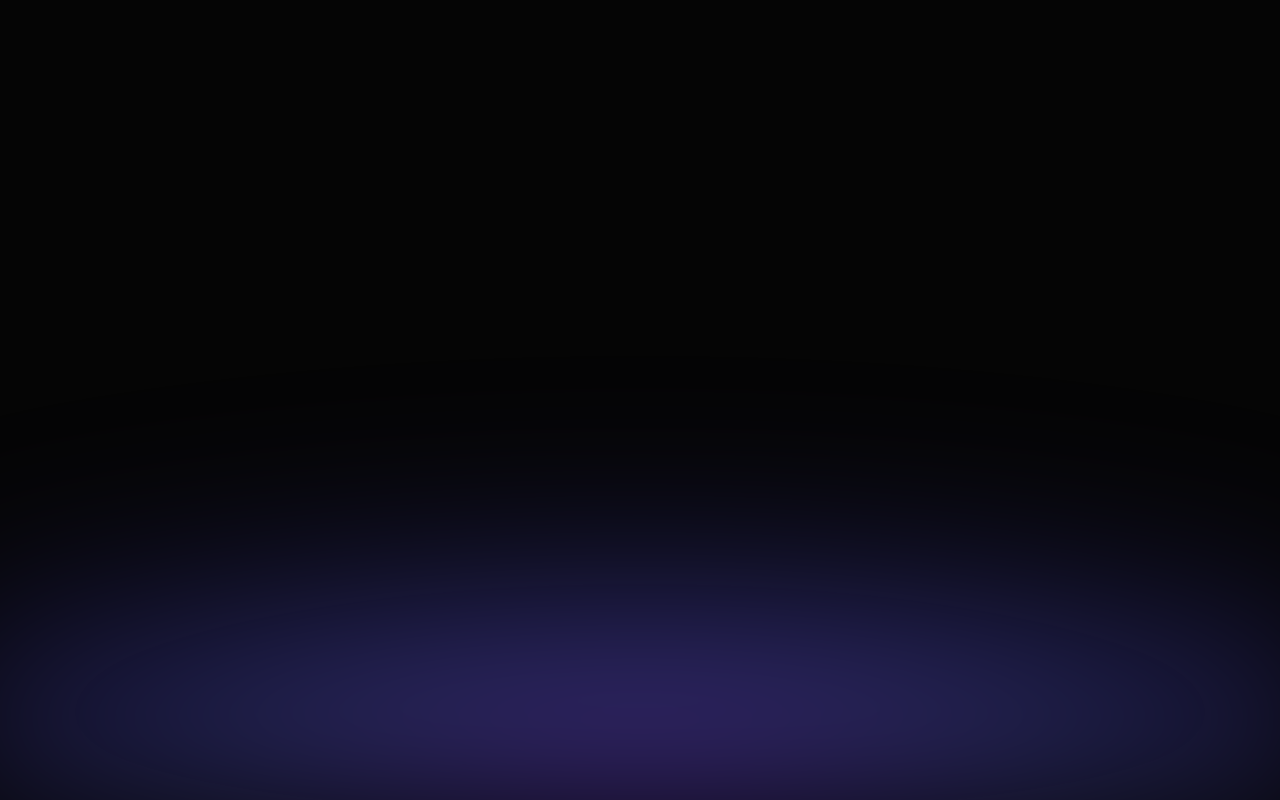
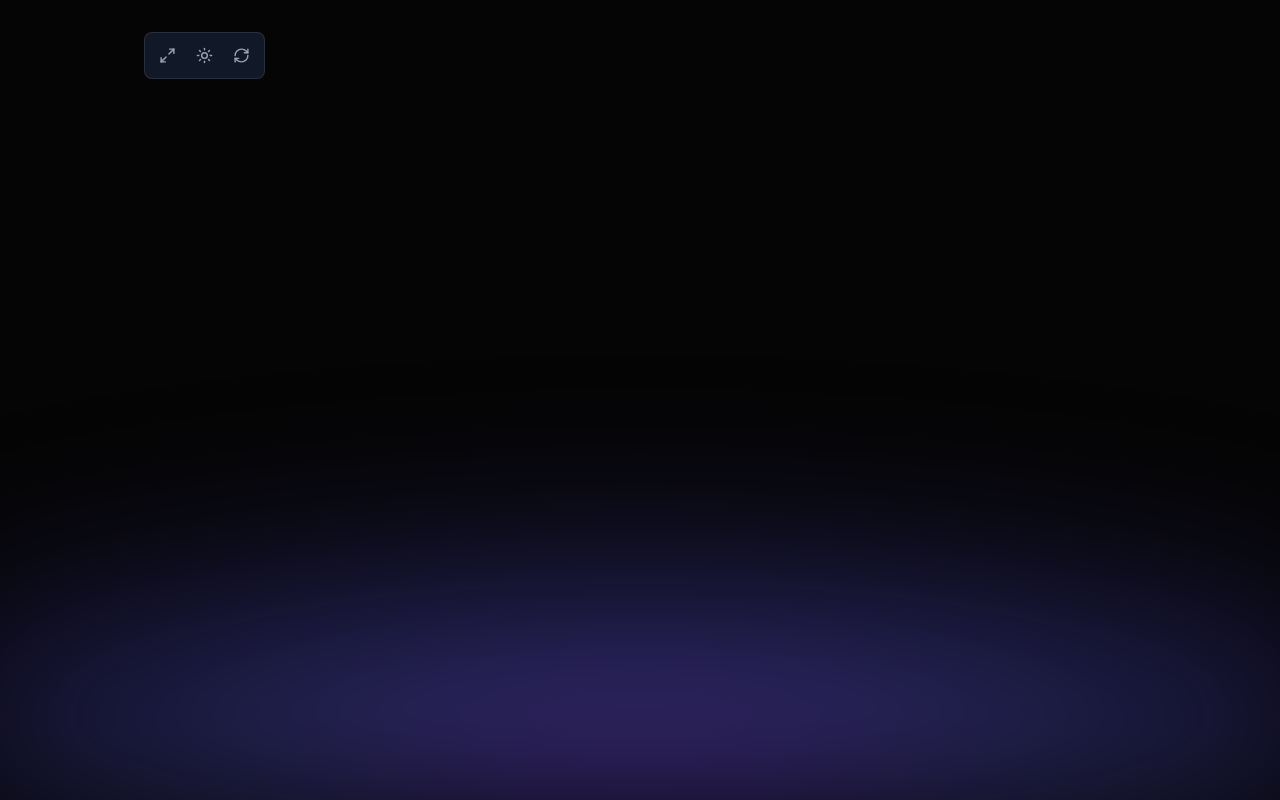
Before and after one commit to xoralife/chatboard---v.1, a Next.js app in the folder frontend/: page / in a window 1280 px wide. Built offline with nearby package versions, Linux system fonts and the light colour scheme.

Commit message:
feat: add top-left toolbar with expand, sun, refresh icons

```diff
--- a/frontend/app/page.tsx
+++ b/frontend/app/page.tsx
@@ -1,4 +1,10 @@
 'use client'
+
+import {
+  Maximize2,
+  Sun,
+  RefreshCw,
+} from 'lucide-react'
 
 export default function Home() {
   return (
@@ -14,6 +20,22 @@ export default function Home() {
           transform: 'translateX(-50%)',
         }}
       />
+
+      <div className="relative z-10 flex w-full max-w-5xl flex-col items-center px-4 pt-8">
+        <div className="flex w-full items-start">
+          <div className="flex items-center gap-2 rounded-lg border border-white/10 bg-[#111827] px-2 py-2">
+            <button className="rounded-md p-1.5 text-gray-400 transition-colors hover:bg-white/10 hover:text-white">
+              <Maximize2 size={17} />
+            </button>
+            <button className="rounded-md p-1.5 text-gray-400 transition-colors hover:bg-white/10 hover:text-white">
+              <Sun size={17} />
+            </button>
+            <button className="rounded-md p-1.5 text-gray-400 transition-colors hover:bg-white/10 hover:text-white">
+              <RefreshCw size={17} />
+            </button>
+          </div>
+        </div>
+      </div>
     </main>
   )
 }
```
